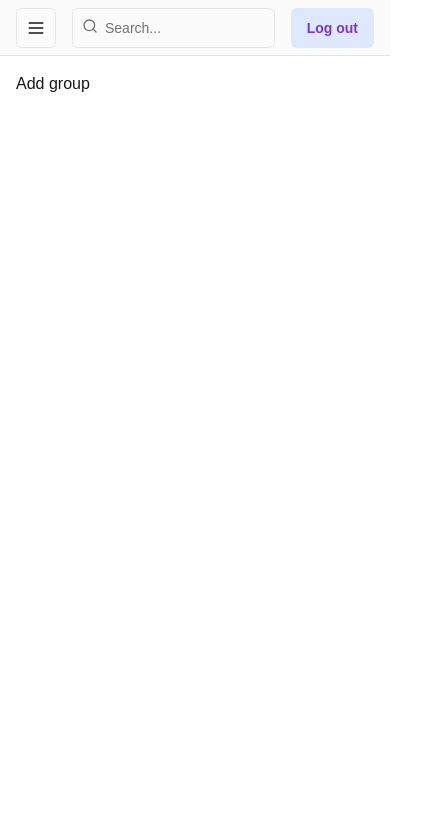
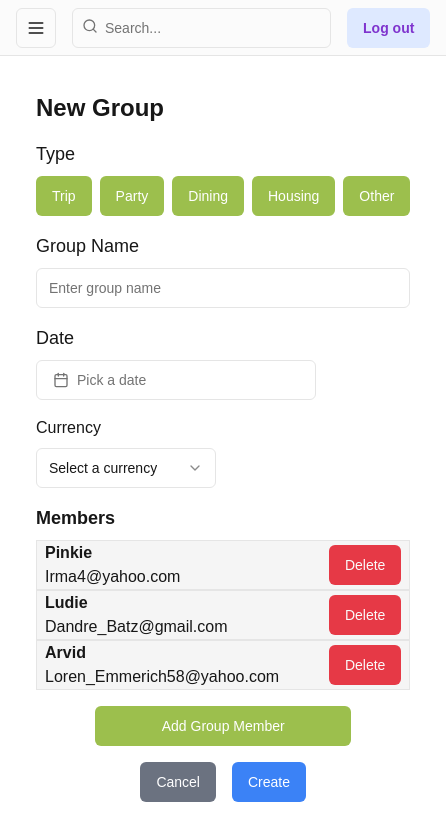
Before and after one commit to chingu-voyages/v51-tier3-team-33, a Next.js app: page /groups/add in a window 390 px wide. Shown: the top 840 px of the page, 446 px wide, since content can reach past the window. Built offline with nearby package versions, Linux system fonts and the light colour scheme; no server answers.

Commit message:
new group form ui complete

```diff
--- a/app/(dashboard)/groups/add/page.tsx
+++ b/app/(dashboard)/groups/add/page.tsx
@@ -1,3 +1,7 @@
+import NewGroupForm from "./ui/addGroupForm";
+
 export default function Page() {
-  return <p>Add group </p>;
+  return (<div>
+    <NewGroupForm />
+  </div>)
 }
--- /dev/null
+++ b/app/(dashboard)/groups/add/ui/addGroupForm.tsx
@@ -0,0 +1,148 @@
+'use client';
+
+import React, { useEffect, useState } from 'react';
+import { DatePicker } from '../../ui/DatePicker';
+import { Button } from '@/components/ui/button';
+import { Input } from '@/components/ui/input';
+import {
+  Select,
+  SelectContent,
+  SelectGroup,
+  SelectItem,
+  SelectTrigger,
+  SelectValue,
+} from '@/components/ui/select';
+import { useForm } from 'react-hook-form';
+
+//fake data generator - remove after connecting to db
+import { generateFakeMembers } from '@/utils/generateFakeMembers';
+
+interface Member {
+  id: number;
+  name: string;
+  email: string;
+  venmo: string;
+}
+
+const fakeMembers = generateFakeMembers(3);
+
+const NewGroupForm: React.FC = () => {
+  const { register, reset } = useForm();
+
+  const [members, setMembers] = useState<Member[]>([]);
+
+  //remove this useeffect and fakemembers when db is connected
+
+  useEffect(() => {
+    setMembers(fakeMembers);
+  }, []);
+
+  return (
+    <form className='flex flex-col p-5'>
+      <h1 className='text-2xl font-bold mb-4'>New Group</h1>
+      <div className='mb-4'>
+        <h2 className='text-lg mb-2'>Type</h2>
+        <div className='flex gap-2'>
+          <Button
+            type='button'
+            className='bg-green-300 text-white'
+            value='trip'>
+            Trip
+          </Button>
+          <Button
+            type='button'
+            className='bg-green-300 text-white'
+            value='party'>
+            Party
+          </Button>
+          <Button
+            type='button'
+            className='bg-green-300 text-white'
+            value='dining'>
+            Dining
+          </Button>
+          <Button
+            type='button'
+            className='bg-green-300 text-white'
+            value='housing'>
+            Housing
+          </Button>
+          <Button
+            type='button'
+            className='bg-green-300 text-white'
+            value='other'>
+            Other
+          </Button>
+        </div>
+        <div className='my-4'>
+          <label className='block  text-lg mb-2'>Group Name</label>
+          <Input
+            {...register('groupName', { required: true })}
+            placeholder='Enter group name'
+          />
+        </div>
+        <div className='mb-4'>
+          <label className='block text-lg mb-2'>Date</label>
+          <DatePicker {...register('date')} />
+        </div>
+        <div className='mb-4'>
+          <label className='block mb-2'>Currency</label>
+          <Select {...register('currency')}>
+            <SelectTrigger className='w-[180px]'>
+              <SelectValue placeholder='Select a currency' />
+            </SelectTrigger>
+            <SelectContent>
+              <SelectGroup>
+                <SelectItem value='USD'>USD</SelectItem>
+                <SelectItem value='EUR'>EUR</SelectItem>
+              </SelectGroup>
+            </SelectContent>
+          </Select>
+        </div>
+        <div className='mb-4 flex flex-col'>
+          <h2 className='text-lg font-semibold mb-2'>Members</h2>
+          {members.length === 0 && (
+            <p>Click the button below to add members to this group.</p>
+          )}
+          {members.map((member) => (
+            <div
+              key={member.name}
+              className='flex items-center justify-between border bg-muted'>
+              <div className='ml-2'>
+                <p className='font-semibold'>{member.name}</p>
+                <p>{member.email}</p>
+              </div>
+              <div>
+                <Button
+                  type='button'
+                  className='bg-red mr-2'>
+                  Delete
+                </Button>
+              </div>
+            </div>
+          ))}
+          <Button
+            type='button'
+            className='bg-green-300 text-white mt-4 w-64 mx-auto block'>
+            Add Group Member
+          </Button>
+        </div>
+        <div className='flex justify-center gap-4 mt-4'>
+          <Button
+            type='button'
+            onClick={() => reset()}
+            className='bg-gray-500 text-white'>
+            Cancel
+          </Button>
+          <Button
+            type='submit'
+            className='bg-blue-500 text-white'>
+            Create
+          </Button>
+        </div>
+      </div>
+    </form>
+  );
+};
+
+export default NewGroupForm;
--- /dev/null
+++ b/app/(dashboard)/groups/ui/DatePicker.tsx
@@ -0,0 +1,41 @@
+'use client';
+
+import * as React from 'react';
+import { format } from 'date-fns';
+import { Calendar as CalendarIcon } from 'lucide-react';
+
+import { cn } from '@/lib/utils';
+import { Button } from '@/components/ui/button';
+import { Calendar } from '@/components/ui/calendar';
+import {
+  Popover,
+  PopoverContent,
+  PopoverTrigger,
+} from '@/components/ui/popover';
+
+export function DatePicker() {
+  const [date, setDate] = React.useState<Date>();
+
+  return (
+    <Popover>
+      <PopoverTrigger asChild>
+        <Button
+          variant={'outline'}
+          className={cn(
+            'w-[280px] justify-start text-left font-normal',
+            !date && 'text-muted-foreground'
+          )}>
+          <CalendarIcon className='mr-2 h-4 w-4' />
+          {date ? format(date, 'PPP') : <span>Pick a date</span>}
+        </Button>
+      </PopoverTrigger>
+      <PopoverContent className='w-auto p-0'>
+        <Calendar
+          mode='single'
+          selected={date}
+          onSelect={setDate}
+        />
+      </PopoverContent>
+    </Popover>
+  );
+}
--- /dev/null
+++ b/components/ui/calendar.tsx
@@ -0,0 +1,66 @@
+"use client"
+
+import * as React from "react"
+import { ChevronLeft, ChevronRight } from "lucide-react"
+import { DayPicker } from "react-day-picker"
+
+import { cn } from "@/lib/utils"
+import { buttonVariants } from "@/components/ui/button"
+
+export type CalendarProps = React.ComponentProps<typeof DayPicker>
+
+function Calendar({
+  className,
+  classNames,
+  showOutsideDays = true,
+  ...props
+}: CalendarProps) {
+  return (
+    <DayPicker
+      showOutsideDays={showOutsideDays}
+      className={cn("p-3", className)}
+      classNames={{
+        months: "flex flex-col sm:flex-row space-y-4 sm:space-x-4 sm:space-y-0",
+        month: "space-y-4",
+        caption: "flex justify-center pt-1 relative items-center",
+        caption_label: "text-sm font-medium",
+        nav: "space-x-1 flex items-center",
+        nav_button: cn(
+          buttonVariants({ variant: "outline" }),
+          "h-7 w-7 bg-transparent p-0 opacity-50 hover:opacity-100"
+        ),
+        nav_button_previous: "absolute left-1",
+        nav_button_next: "absolute right-1",
+        table: "w-full border-collapse space-y-1",
+        head_row: "flex",
+        head_cell:
+          "text-muted-foreground rounded-md w-9 font-normal text-[0.8rem]",
+        row: "flex w-full mt-2",
+        cell: "h-9 w-9 text-center text-sm p-0 relative [&:has([aria-selected].day-range-end)]:rounded-r-md [&:has([aria-selected].day-outside)]:bg-accent/50 [&:has([aria-selected])]:bg-accent first:[&:has([aria-selected])]:rounded-l-md last:[&:has([aria-selected])]:rounded-r-md focus-within:relative focus-within:z-20",
+        day: cn(
+          buttonVariants({ variant: "ghost" }),
+          "h-9 w-9 p-0 font-normal aria-selected:opacity-100"
+        ),
+        day_range_end: "day-range-end",
+        day_selected:
+          "bg-primary text-primary-foreground hover:bg-primary hover:text-primary-foreground focus:bg-primary focus:text-primary-foreground",
+        day_today: "bg-accent text-accent-foreground",
+        day_outside:
+          "day-outside text-muted-foreground opacity-50 aria-selected:bg-accent/50 aria-selected:text-muted-foreground aria-selected:opacity-30",
+        day_disabled: "text-muted-foreground opacity-50",
+        day_range_middle:
+          "aria-selected:bg-accent aria-selected:text-accent-foreground",
+        day_hidden: "invisible",
+        ...classNames,
+      }}
+      components={{
+        IconLeft: ({ ...props }) => <ChevronLeft className="h-4 w-4" />,
+        IconRight: ({ ...props }) => <ChevronRight className="h-4 w-4" />,
+      }}
+      {...props}
+    />
+  )
+}
+Calendar.displayName = "Calendar"
+
+export { Calendar }
--- a/package.json
+++ b/package.json
@@ -15,14 +15,15 @@
     "@radix-ui/react-dialog": "^1.1.1",
     "@radix-ui/react-dropdown-menu": "^2.1.1",
     "@radix-ui/react-label": "^2.1.0",
+    "@radix-ui/react-popover": "^1.1.1",
     "@radix-ui/react-scroll-area": "^1.1.0",
-    "@radix-ui/react-popover": "^1.1.1",
     "@radix-ui/react-select": "^2.1.1",
     "@radix-ui/react-separator": "^1.1.0",
     "@radix-ui/react-slot": "^1.1.0",
     "class-variance-authority": "^0.7.0",
     "clsx": "^2.1.1",
     "cmdk": "1.0.0",
+    "date-fns": "^4.1.0",
     "dotenv": "^16.4.5",
     "lucide-react": "^0.441.0",
     "mongodb": "^6.9.0",
@@ -30,7 +31,9 @@
     "next": "^14.2.11",
     "next-auth": "5.0.0-beta.20",
     "react": "^18",
+    "react-day-picker": "8.10.1",
     "react-dom": "^18",
+    "react-hook-form": "^7.53.0",
     "recharts": "^2.12.7",
     "tailwind-merge": "^2.5.2",
     "tailwindcss-animate": "^1.0.7"
--- /dev/null
+++ b/utils/generateFakeMembers.ts
@@ -0,0 +1,27 @@
+import { faker } from '@faker-js/faker';
+
+interface Member {
+    id: number;
+    name: string;
+    email: string;
+    venmo: string;
+}
+
+const createFakeMember = (): Member => {
+    return {
+      id: Math.random(),
+      name: faker.person.firstName(),
+      email: faker.internet.email(),
+      venmo: faker.internet.userName(),
+    };
+}
+
+export const generateFakeMembers = (length: number) => {
+  const members: Member[] = [];
+
+  for (let i = 0; i < length; i++) {
+    members.push(createFakeMember());
+  }
+
+  return members;
+};
```
Also changed, not shown: 1 other file (tests, documents, lock files or other folders).
